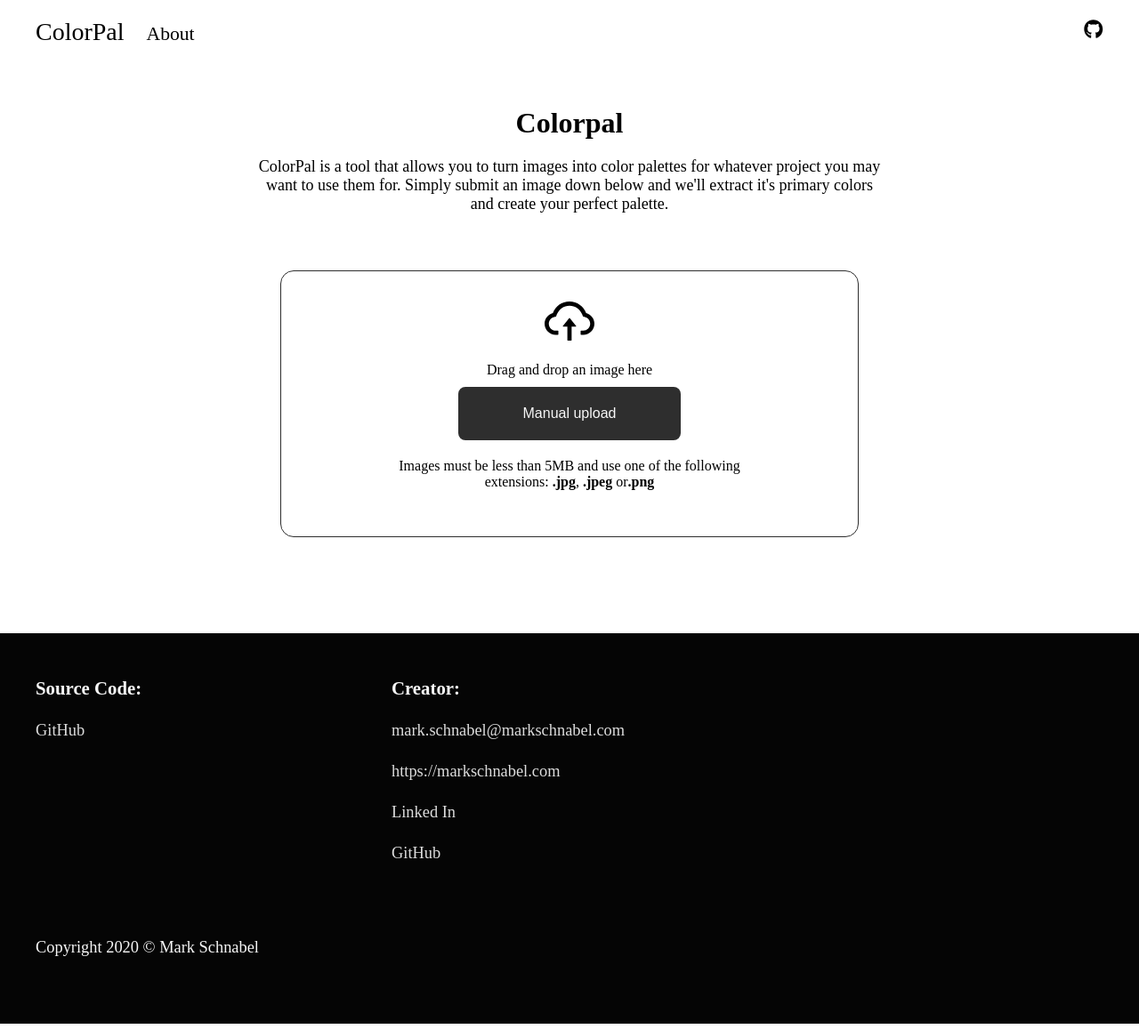
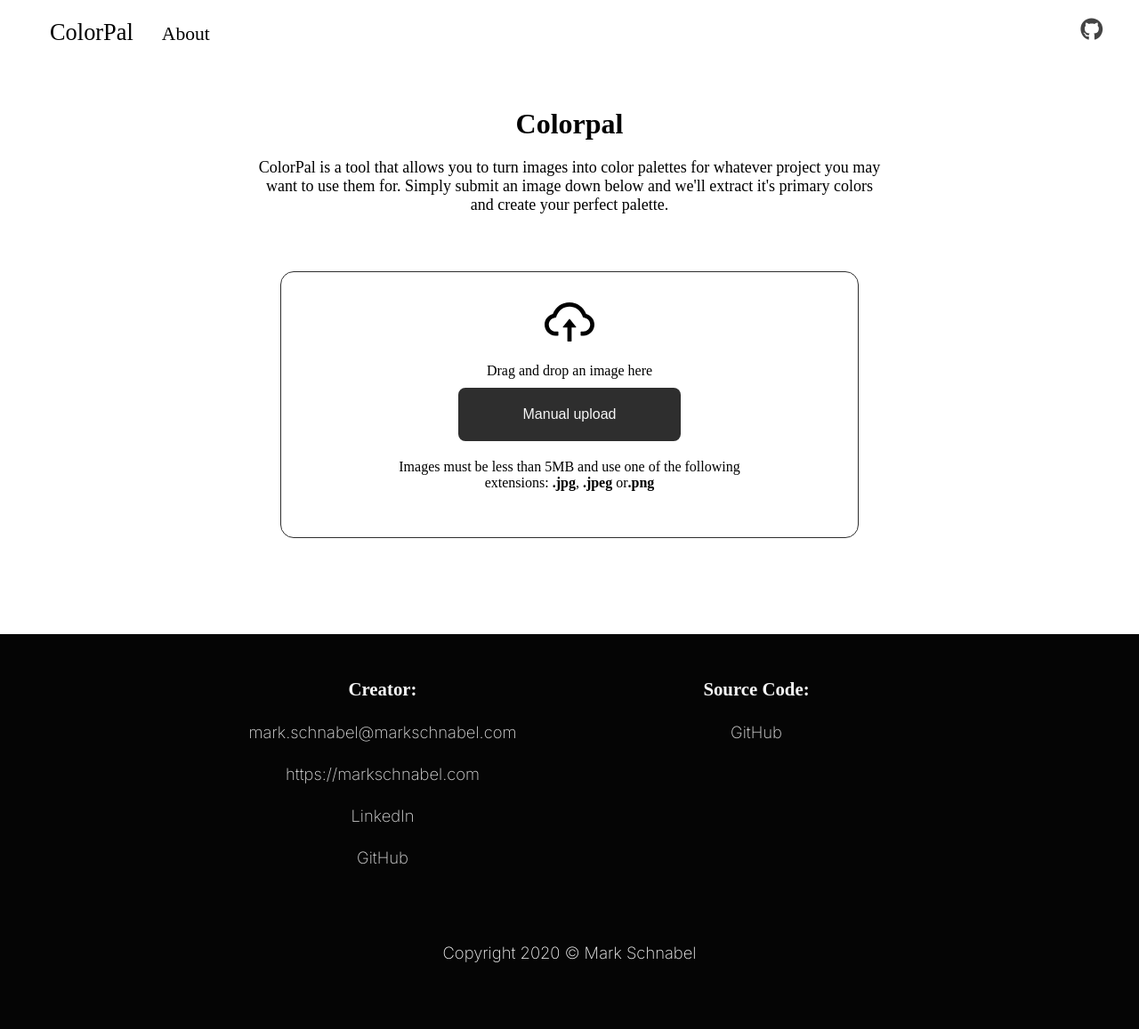
Before and after one commit to markschnabel/colorpal, a React (Create React App) app in the folder app/client/: page / in a window 1280 px wide. Shown: the whole page at 89% size. Built offline with nearby package versions, Linux system fonts and the light colour scheme; a web font is replaced by a local one.

Commit message:
Working on improving the general look and feel of the site

```diff
--- a/app/client/package.json
+++ b/app/client/package.json
@@ -19,6 +19,7 @@
     "redux": "^4.0.5",
     "redux-thunk": "^2.3.0",
     "styled-components": "^5.2.0",
+    "typeface-inter": "^3.15.0",
     "typeface-puritan": "^0.0.72"
   },
   "scripts": {
--- a/app/client/src/components/layout/Footer.js
+++ b/app/client/src/components/layout/Footer.js
@@ -1,7 +1,7 @@
 import React from 'react';
 import styled from 'styled-components';
 
-import Container from '../shared/Container';
+import Container from '../styled/Container';
 
 const StyledFooter = styled.footer`
   height: 100%;
@@ -9,17 +9,27 @@ const StyledFooter = styled.footer`
   width: 100%;
   padding: 25px 0;
   background: #050505;
+  text-align: center;
 `;
 
 const FooterGrid = styled.footer`
   display: grid;
-  grid-template-columns: repeat(auto-fill, minmax(325px, 1fr));
+  width: 70%;
+  grid-template-columns: repeat(2, 1fr);
+  justify-content: center;
+  margin: auto;
+
+  @media only screen and (max-width: 800px) {
+    grid-template-columns: repeat(1, 1fr);
+  }
 `;
 
 const StyledList = styled.ul`
   padding: 0;
   list-style: none;
   width: 100%;
+  text-align: left;
+  text-align: center;
 `;
 
 const StyledListItem = styled.li`
@@ -36,6 +46,8 @@ const StyledLink = styled.a`
   color: ${({ theme }) => theme.neutralColorLighter};
   font-size: 1.15rem;
   transition: all 0.5s ease;
+  font-family: ${({ theme }) => theme.secondaryFont};
+  font-weight: 200;
 
   &:hover {
     color: ${({ theme }) => theme.primaryColor};
@@ -46,9 +58,10 @@ const StyledLink = styled.a`
 const Copyright = styled.p`
   font-size: 1.15rem;
   font-weight: 500;
-  margin-top: 5%;
-  margin-bottom: 50px;
+  margin: 5% auto 50px auto;
   color: ${({ theme }) => theme.neutralColorLightest};
+  font-family: ${({ theme }) => theme.secondaryFont};
+  font-weight: 200;
 `;
 
 const ExternalLink = ({ href, text }) => {
@@ -64,18 +77,6 @@ const Footer = () => {
     <StyledFooter>
       <Container>
         <FooterGrid>
-          <StyledList>
-            <StyledListItem>
-              <Title>Source Code:</Title>
-            </StyledListItem>
-            <StyledListItem>
-              <ExternalLink
-                href="https://github.com/markschnabel/colorpal"
-                text="GitHub"
-              />
-            </StyledListItem>
-          </StyledList>
-
           <StyledList>
             <StyledListItem>
               <Title>Creator:</Title>
@@ -94,12 +95,24 @@ const Footer = () => {
             <StyledListItem>
               <ExternalLink
                 href="https://www.linkedin.com/in/mark-j-schnabel/"
-                text="Linked In"
+                text="LinkedIn"
               />
             </StyledListItem>
             <StyledListItem>
               <ExternalLink
                 href="https://github.com/markschnabel/"
+                text="GitHub"
+              />
+            </StyledListItem>
+          </StyledList>
+
+          <StyledList>
+            <StyledListItem>
+              <Title>Source Code:</Title>
+            </StyledListItem>
+            <StyledListItem>
+              <ExternalLink
+                href="https://github.com/markschnabel/colorpal"
                 text="GitHub"
               />
             </StyledListItem>
--- a/app/client/src/components/layout/Navbar.js
+++ b/app/client/src/components/layout/Navbar.js
@@ -3,7 +3,7 @@ import styled from 'styled-components';
 import { FaGithub } from 'react-icons/fa';
 import { NavLink} from 'react-router-dom';
 
-import Container from '../shared/Container';
+import Container from '../styled/Container';
 
 const StyledNav = styled.nav`
   padding: 20px 0;
@@ -16,29 +16,19 @@ const FlexContainer = styled.div`
   align-items: center;
 `;
 
-const Brand = styled(NavLink)`
-  margin: 0;
-  margin-right: 25px;
-  display: inline;
-  transition: all 0.5s ease;
-  font-size: 1.75rem;
+const StyledNavLink = styled(NavLink)`
+  color: ${({ theme }) => theme.neutralColorDarkest};
   text-decoration: none;
-  color: ${({ theme }) => theme.neutralColorDarkest};
-  font-weight: 200;
-
-  &:hover {
-    color: ${({ theme }) => theme.primaryColorDark};
-    cursor: pointer;
-  }
-`;
-
-const StyledNavLink = styled(NavLink)`
-  text-decoration: none;
-  color: ${({ theme }) => theme.neutralColorDarkest};
   font-size: 1.15rem;
   font-weight: 200;
   font-size: 1.35rem;
-  transition: all 0.5s ease;
+  font-size: 1.35rem;
+  margin: 16px;
+  transition: color 0.5s ease;
+
+  &.active {
+    font-size: 1.65rem;
+  }
 
   &:hover {
     color: ${({ theme }) => theme.primaryColorDark};
@@ -47,9 +37,10 @@ const StyledNavLink = styled(NavLink)`
 `;
 
 const StyledIcon = styled.a`
-  font-size: 1.35rem;
+  font-size: 1.6rem;
   margin-left: 25px;
   color: ${({ theme }) => theme.neutralColorDarkest};
+  color: ${({ theme }) => theme.neutralColorDark};
   transition: all 0.5s ease;
 
   &:hover {
@@ -72,8 +63,8 @@ const Navbar = () => {
       <Container>
         <FlexContainer>
           <span>
-            <Brand to="/">ColorPal</Brand>
-            <StyledNavLink to="/about">About</StyledNavLink>
+            <StyledNavLink to="/" exact={true} activeClassName="active">ColorPal</StyledNavLink>
+            <StyledNavLink to="/about" activeClassName="active">About</StyledNavLink>
           </span>
           <span>
             <IconLink
--- a/app/client/src/components/layout/index.js
+++ b/app/client/src/components/layout/index.js
@@ -1,7 +1,7 @@
 import React from 'react';
 import styled from 'styled-components';
 
-import Container from '../shared/Container';
+import Container from '../styled/Container';
 import Navbar from './Navbar';
 import Footer from './Footer';
 
--- a/app/client/src/components/pages/home/Results.js
+++ b/app/client/src/components/pages/home/Results.js
@@ -26,17 +26,23 @@ const Swatch = styled.div`
   height: 100px;
   width: 100px;
   border-radius: 8px;
-  margin: 14px;
+  margin: 18px;
   cursor: pointer;
   box-shadow: 0 15px 20px rgba(0, 0, 0, 0.20);
+`;
+
+const ColorText = styled.p`
+  font-family: ${({ theme }) => theme.secondaryFont};
+  font-weight: 200;
+  margin: 4px;
 `;
 
 const Color = ({ color }) => {
   return (
     <div>
       <Swatch color={color} />
-      <p>{color.hex}</p>
-      <p>{`rgb(${color.rgb.join(', ')})`}</p>
+      <ColorText>{color.hex}</ColorText>
+      <ColorText>{`rgb(${color.rgb.join(', ')})`}</ColorText>
     </div>
   )
 };
--- a/app/client/src/config/theme.js
+++ b/app/client/src/config/theme.js
@@ -1,5 +1,6 @@
 export default {
   primaryFont: 'Puritan',
+  secondaryFont: 'Inter',
 
   primaryColorDark: '#056676',
   primaryColor: '#5eaaa8',
@@ -7,6 +8,7 @@ export default {
 
   neutralColorDarkest: '#000000',
   neutralColorDarker: '#2E2E2E',
+  neutralColorDark: '#444444',
   neutralColorLighter: '#DDDDDD',
   neutralColorLightest: '#F7F7F7'
 };
--- a/app/client/src/index.js
+++ b/app/client/src/index.js
@@ -9,6 +9,8 @@ import { Provider } from 'react-redux';
 import reducers from './reducers';
 
 import 'typeface-puritan';
+import 'typeface-inter';
+
 import './stylesheets/index.css';
 
 const store = createStore(reducers, applyMiddleware(thunk));
```
Also changed, not shown: app/client/src/components/styled/Container.js (renamed from app/client/src/components/shared/Container.js), 1 other file (tests, documents, lock files or other folders).
